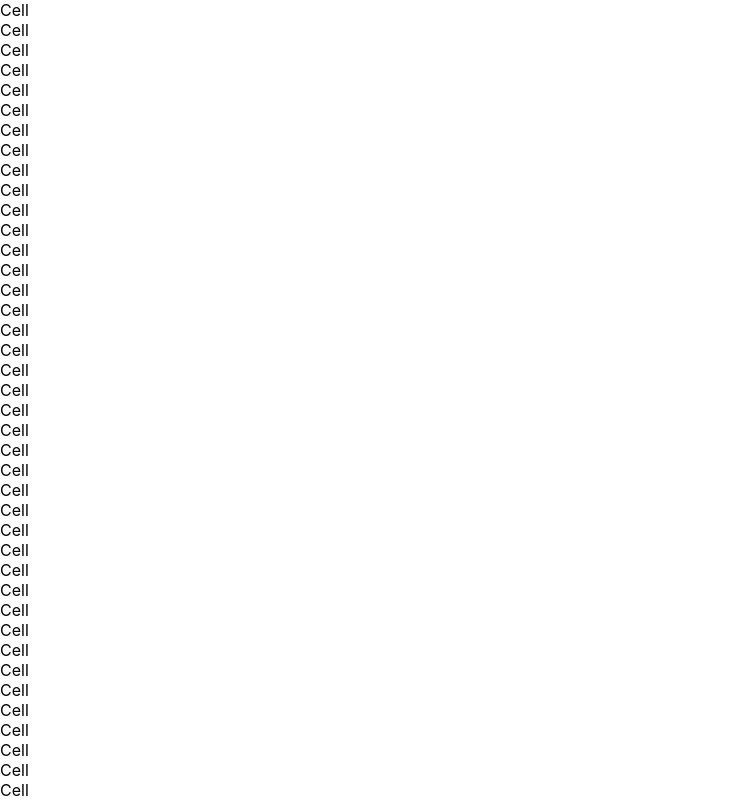
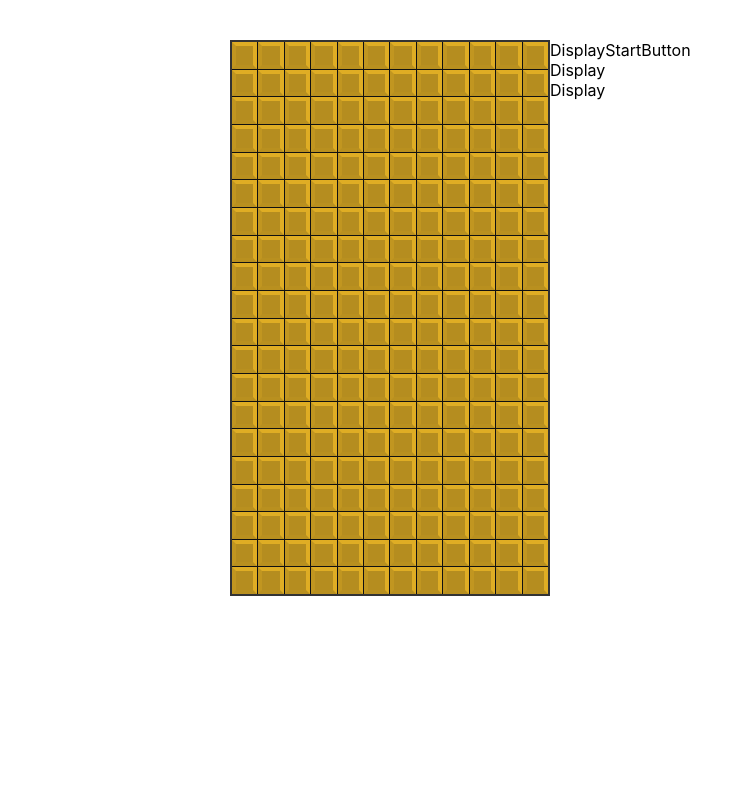
Before and after one commit to CRSylar/ft_Red_Tetris, a Next.js app: page /match in a window 1280 px wide. Shown: the top 800 px of the page, without its empty margins (0-752 px from the left). Built offline with nearby package versions, Linux system fonts and the light colour scheme.

Commit message:
Creato campo da gioco e Aggiunto Styling ai componenti base, da finire lo styling dei componenti laterali

```diff
--- a/gameComponents/Cell.js
+++ b/gameComponents/Cell.js
@@ -1,8 +1,22 @@
 import React from 'react';
+import Box from "@mui/material/Box";
+import styled from "styled-components";
+import {TETROMINOES} from "./tetrominoes";
 
-function Cell (props) {
+const StyledCell = styled.div`
+	width: auto;
+	background: rgba(${props => props.color}, 0.8);
+	border: ${props => (props.type === 0? '0px solid': '4px solid')};
+  border-bottom-color: rgba(${props => props.color}, 0.1);
+  border-right-color: rgba(${props => props.color}, 1);
+  border-top-color: rgba(${props => props.color}, 1);
+  border-left-color: rgba(${props => props.color}, 0.3);
+`
+
+
+function Cell ({type}) {
 	return (
-		<div>Cell</div>
+		<StyledCell type={'L'} color={TETROMINOES['L'].color} />
 	);
 }
 
--- a/gameComponents/Stage.js
+++ b/gameComponents/Stage.js
@@ -1,14 +1,31 @@
 import React from 'react';
 import Cell from "./Cell";
+import styled from "styled-components";
+
+
+const StyledStage = styled.div`
+	display: grid;
+	grid-template-rows: repeat(
+		${props => props.height},
+		calc(25vw / ${props => props.width})
+	);
+	grid-template-columns: repeat(${props => props.width}, 1fr);
+	grid-gap:1px;
+	border: 2px solid #333;
+	width: 100%;
+	max-width: 25vw;
+	background: #111;
+`
+
 
 function Stage ({stage}) {
 	return (
-		<div>
+		<StyledStage width={stage[0].length} height={stage.length}>
 			{stage.map(row => row.map((cell, x) =>
 				<Cell key={x} type={cell[0]} />
 				)
 			)}
-		</div>
+		</StyledStage>
 	);
 }
 
--- a/gameComponents/Tetris.js
+++ b/gameComponents/Tetris.js
@@ -3,10 +3,34 @@
 import Display from "./Display";
 import StartButton from "./StartButton";
 import {createStage} from "../gameHelpers/Utility";
+import styled from "styled-components";
+
+const StyledTetrisWrapper = styled.div`
+	width: 100vw;
+	height: 100vh;
+`
+
+
+const StledTetris = styled.div`
+	display: flex;
+	align-items: flex-start;
+	padding: 40px;
+	margin: 0 auto;
+	max-width: 900px;
+
+	aside {
+		width: 100%;
+		max-width: 200px;
+		display: block;
+		padding: 0 20px;
+	}
+`
 
 function Tetris (props) {
 	return (
-		<div>
+		<StyledTetrisWrapper>
+			<StledTetris>
+
 			<Stage stage={createStage()}/>
 			{/* <Aside > */}
 				<div>
@@ -17,7 +41,8 @@
 				<StartButton />
 			{/* </Aside> */}
 
-		</div>
+			</StledTetris>
+		</StyledTetrisWrapper>
 	);
 }
 
```
Also changed, not shown: styles/Match.module.css (added).
